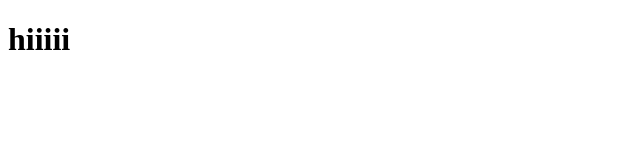
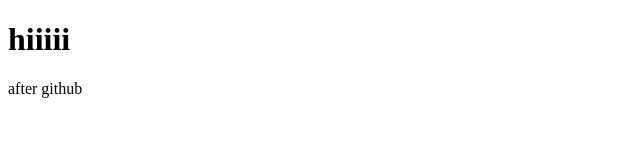
Before and after one commit to aswanthkannara/datewithgit-sample, a plain HTML site: page index.html in a window 1280 px wide. Shown: the whole page, without its empty margins (0-640 px from the left). Drawn offline with Linux system fonts and the light colour scheme.

Commit message:
changed for the github

```diff
--- a/index.html
+++ b/index.html
@@ -9,5 +9,6 @@
 </head>
 <body>
 <h1>hiiiii</h1>
+after github
 </body>
 </html>
```
